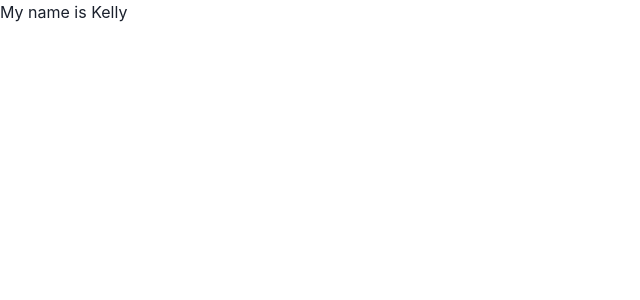
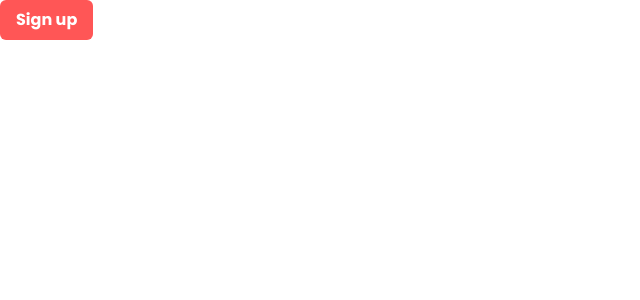
Before and after one commit to KelechiOdom10/kellys-grub, a React (Create React App) app in the folder client/: page / in a window 1280 px wide. Shown: the top 300 px of the page, without its empty margins (0-640 px from the left). Built offline with nearby package versions, Linux system fonts and the light colour scheme.

Commit message:
Created custom theme for application

```diff
--- a/client/src/App.js
+++ b/client/src/App.js
@@ -1,7 +1,7 @@
-import { Box } from "@chakra-ui/layout";
+import { Button } from "@chakra-ui/button";
 
 function App() {
-	return <Box>My name is Kelly</Box>;
+  return <Button colorScheme="primary">Sign up</Button>;
 }
 
 export default App;
--- a/client/src/index.js
+++ b/client/src/index.js
@@ -2,12 +2,13 @@ import React from "react";
 import ReactDOM from "react-dom";
 import App from "./App";
 import { ChakraProvider } from "@chakra-ui/react";
+import { theme } from "../src/utils/theme";
 
 ReactDOM.render(
-	<React.StrictMode>
-		<ChakraProvider>
-			<App />
-		</ChakraProvider>
-	</React.StrictMode>,
-	document.getElementById("root")
+  <React.StrictMode>
+    <ChakraProvider theme={theme}>
+      <App />
+    </ChakraProvider>
+  </React.StrictMode>,
+  document.getElementById("root")
 );
--- /dev/null
+++ b/client/src/utils/theme.js
@@ -0,0 +1,47 @@
+import { extendTheme } from "@chakra-ui/react";
+
+export const theme = extendTheme({
+  fonts: {
+    heading: "'Poppins', sans-serif",
+    body: "'Poppins', sans-serif;",
+    mono: "Menlo, monospace",
+  },
+  colors: {
+    primary: {
+      50: "#ffe3e3",
+      100: "#ffc7c7",
+      200: "#ffabab",
+      300: "#ff8e8e",
+      400: "#ff7272",
+      500: "#ff5656",
+      600: "#FF4F4F",
+      700: "#aa3939",
+      800: "#802b2b",
+      900: "#551d1d",
+    },
+    secondary: {
+      50: "#fffaf0",
+      100: "#fee9bf",
+      200: "#fddea0",
+      300: "#fcd280",
+      400: "#fcc760",
+      500: "#fbbc40",
+      600: "#d19d35",
+      700: "#a77d2b",
+      800: "#7e5e20",
+      900: "#32260d",
+    },
+    gray: {
+      50: "#f3f3f3",
+      100: "#edf2f7",
+      200: "#e2e8f0",
+      300: "#cbd5e0",
+      400: "#a0aec0",
+      500: "#595959",
+      600: "#4a5568",
+      700: "#353535",
+      800: "#1a202c",
+      900: "#171923",
+    },
+  },
+});
```
